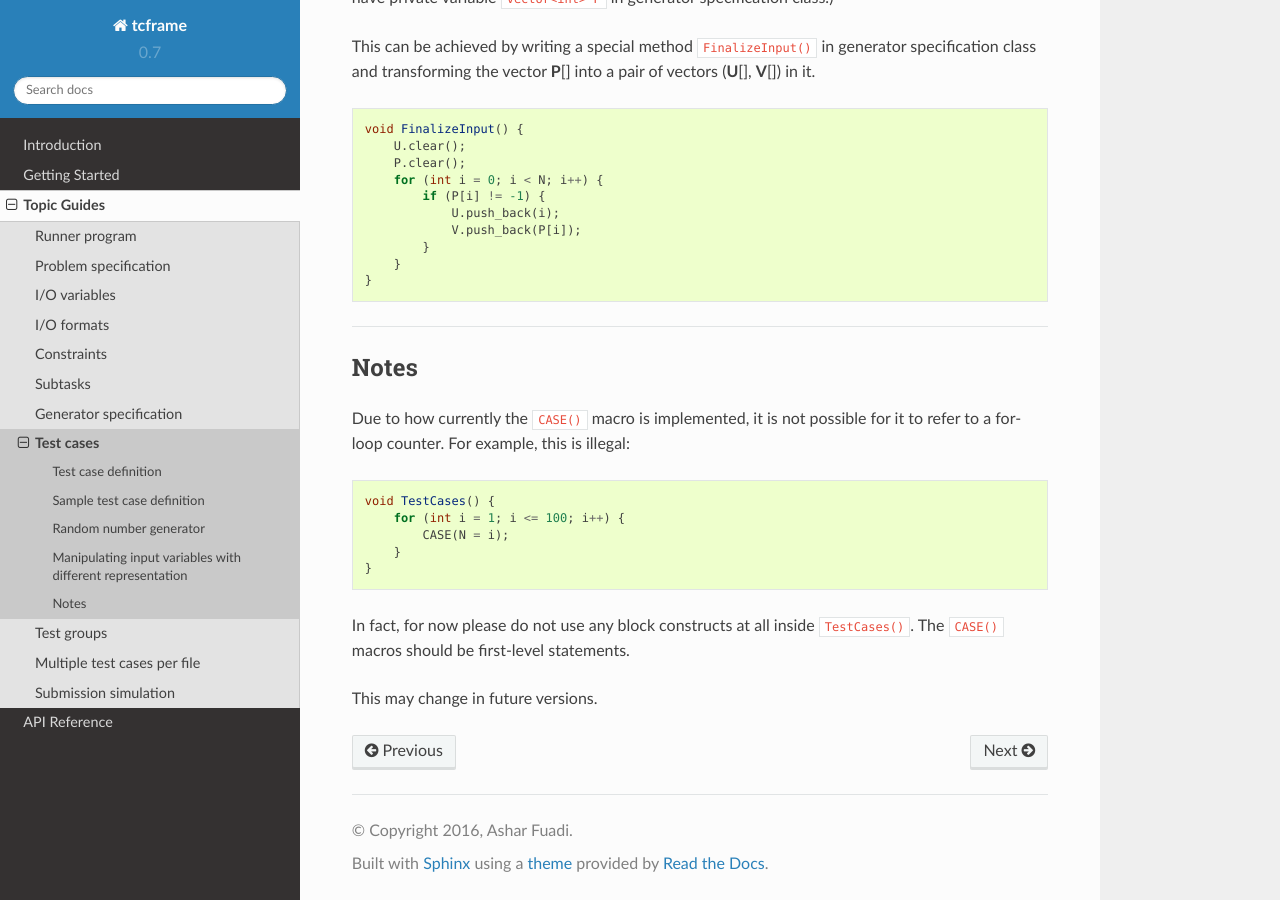
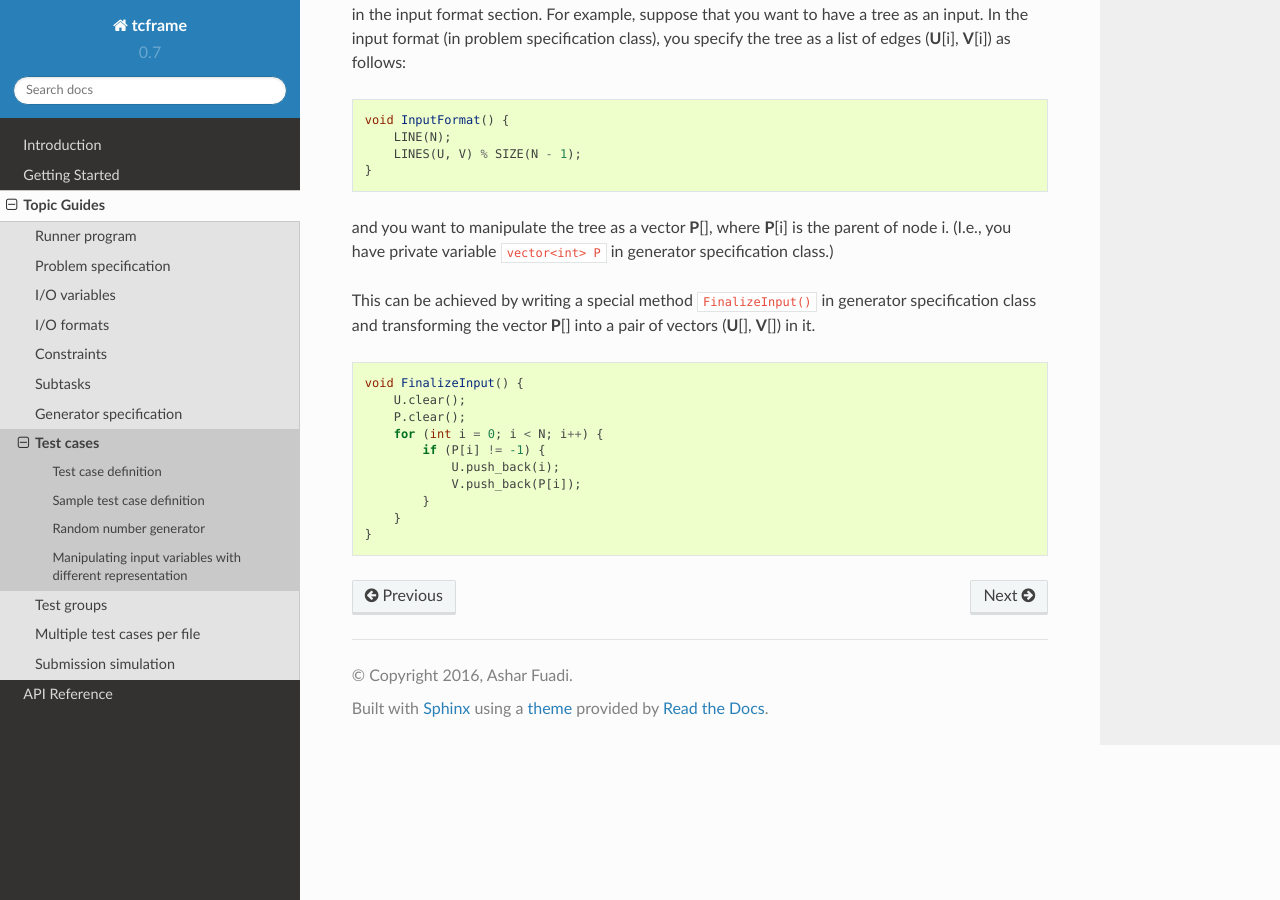
Before and after one commit to ia-toki/tcframe, a Sphinx documentation site: the page built from docs/topic-guides/test-cases.rst, in a window 1280 px wide and 900 px high, scrolled down 3474 px. Built offline with Sphinx 7.4.7 and the Read the Docs theme 2.0.0, drawn with Linux system fonts in a browser that asks for light colours; some of the changed text lies outside the part shown.

```diff
--- a/docs/topic-guides/test-cases.rst
+++ b/docs/topic-guides/test-cases.rst
@@ -167,22 +179,3 @@
             }
         }
     }
-
-----
-
-Notes
------
-
-Due to how currently the :code:`CASE()` macro is implemented, it is not possible for it to refer to a for-loop counter. For example, this is illegal:
-
-.. sourcecode:: cpp
-
-    void TestCases() {
-        for (int i = 1; i <= 100; i++) {
-            CASE(N = i);
-        }
-    }
-
-In fact, for now please do not use any block constructs at all inside :code:`TestCases()`. The :code:`CASE()` macros should be first-level statements.
-
-This may change in future versions.
```
Also changed, not shown: other parts of docs/topic-guides/test-cases.rst (+12 -0 lines), 3 other files.
